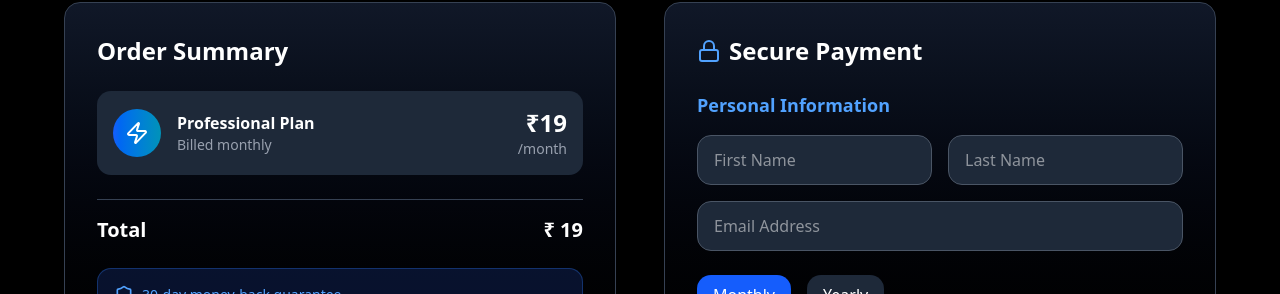
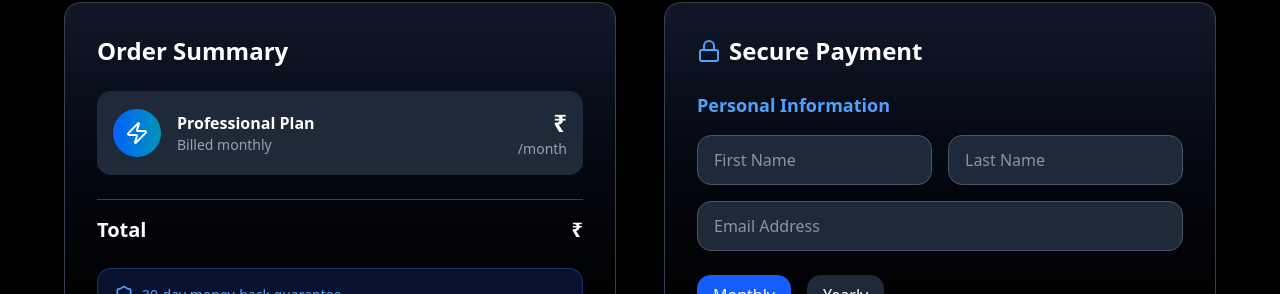
Before and after one commit to ayush-saini033/Resumate, a Next.js app: page /checkout in a window 1280 px wide. Shown: the part 142-436 px from the top of the page. Built offline with nearby package versions, Linux system fonts and the light colour scheme; no server answers.

Commit message:
add the pricing

```diff
--- a/src/app/(main)/checkout/page.jsx
+++ b/src/app/(main)/checkout/page.jsx
@@ -2,7 +2,7 @@
 import { useState } from "react";
 import { Shield, Lock, CreditCard, Star, Zap, Crown } from "lucide-react";
 import { useRouter } from "next/navigation";
-
+import { useSearchParams } from "next/navigation";
 const dummyPlan = {
   id: "pro",
   name: "Professional",
@@ -21,6 +21,9 @@ const CheckoutPage = () => {
   const [selectedPlan, setSelectedPlan] = useState(dummyPlan);
   const [billingType, setBillingType] = useState("monthly");
   const [currentPage, setCurrentPage] = useState("checkout");
+
+   const searchParams = useSearchParams();
+   const price = searchParams.get("price");
 
   const router = useRouter();
 
@@ -78,7 +81,7 @@ const CheckoutPage = () => {
                 </div>
                 <div className="text-right">
                   <div className="text-2xl font-bold">
-                    ₹{selectedPlan.price[billingType]}
+                    ₹{price}
                   </div>
                   <div className="text-gray-400 text-sm">
                     /{billingType === "monthly" ? "month" : "year"}
@@ -106,7 +109,7 @@ const CheckoutPage = () => {
               <div className="border-t border-gray-700 pt-4">
                 <div className="flex items-center justify-between text-xl font-bold">
                   <span>Total</span>
-                  <span>₹ {selectedPlan.price[billingType]}</span>
+                  <span>₹ {price}</span>
                 </div>
               </div>
 
--- a/src/app/(main)/pricing/page.jsx
+++ b/src/app/(main)/pricing/page.jsx
@@ -170,7 +170,7 @@ const PricingPage = () => {
                 </ul>
 
                 <button
-                  onClick={() => router.push("/checkout")}
+                  onClick={() => router.push(`/checkout?price=${plan.price.monthly}`)}
                   className={`w-full py-4 rounded-xl font-semibold transition-all duration-300 ${
                     plan.popular
                       ? "bg-gradient-to-r from-blue-600 to-cyan-600 hover:from-blue-700 hover:to-cyan-700 text-white shadow-lg hover:shadow-xl shadow-blue-600/30"
--- a/src/app/(main)/support/page.jsx
+++ b/src/app/(main)/support/page.jsx
@@ -170,7 +170,7 @@ const Support = () => {
       </section>
 
       {/* Quick Actions */}
-      <section className="py-16 px-4 sm:px-6 lg:px-8">
+      {/* <section className="py-16 px-4 sm:px-6 lg:px-8">
         <div className="max-w-7xl mx-auto">
           <h2 className="text-3xl font-bold text-white mb-12 text-center">
             Get Help Instantly
@@ -204,7 +204,7 @@ const Support = () => {
             })}
           </div>
         </div>
-      </section>
+      </section> */}
 
       {/* Support Categories */}
       <section className="py-16 px-4 sm:px-6 lg:px-8 bg-gray-900/30">
```
